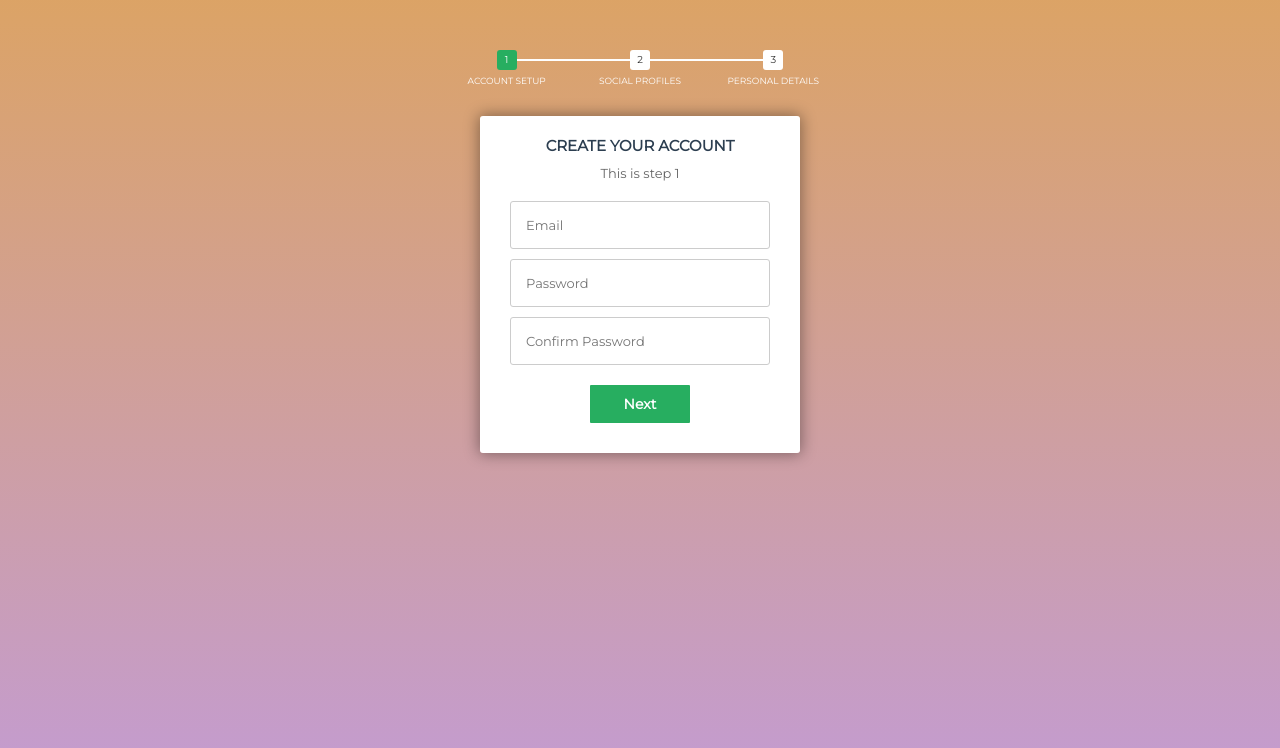
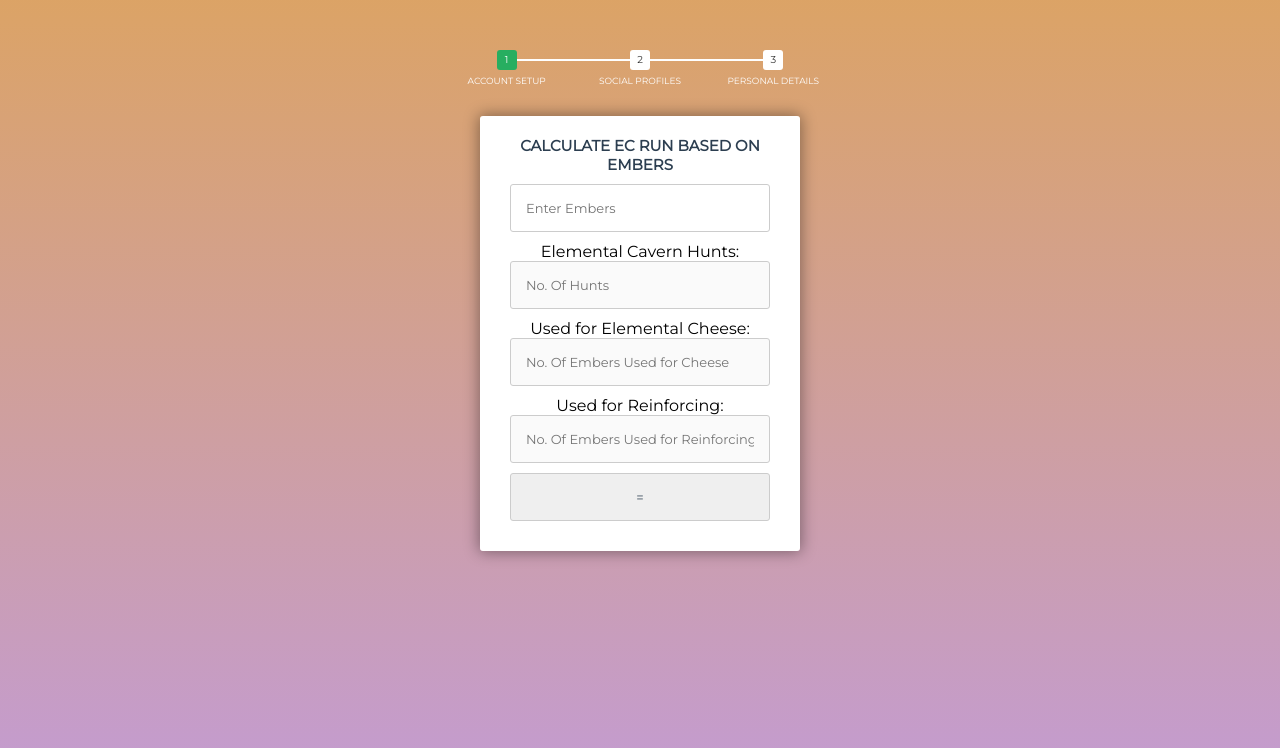
Before and after one commit to iman-gonzales/odin-recipes, a plain HTML site: page index.html in a window 1280 px wide. Drawn offline with Linux system fonts and the light colour scheme.

Commit message:
Update index.html

```diff
--- a/index.html
+++ b/index.html
@@ -6,6 +6,17 @@
     <meta name="viewport" content="width=device-width, initial-scale=1.0">
     <title>Draconic Depths Calculator</title>
     <script>
+
+        function calculateEmberRun()
+          {
+             var dragonEmber = document.msform.dragonembers.value;
+
+             var sum = dragonEmber;
+             document.getElementById('elementalhunts').value = sum;
+             document.getElementById('elementalcheese').value = sum;
+             document.getElementById('reinforce').value = sum;
+          }
+
         // https://www.linkedin.com/in/atakangk/
         //jQuery time
         var current_fs, next_fs, previous_fs; //fieldsets
@@ -223,7 +234,7 @@
 </head>
 <body>
 <!-- multistep form -->
-<form id="msform">
+<form id="msform" name="msform">
   <!-- progressbar -->
   <ul id="progressbar">
     <li class="active">Account Setup</li>
@@ -232,31 +243,19 @@
   </ul>
   <!-- fieldsets -->
   <fieldset>
-    <h2 class="fs-title">Create your account</h2>
-    <h3 class="fs-subtitle">This is step 1</h3>
-    <input type="text" name="email" placeholder="Email" />
-    <input type="password" name="pass" placeholder="Password" />
-    <input type="password" name="cpass" placeholder="Confirm Password" />
-    <input type="button" name="next" class="next action-button" value="Next" />
-  </fieldset>
-  <fieldset>
-    <h2 class="fs-title">Social Profiles</h2>
-    <h3 class="fs-subtitle">Your presence on the social network</h3>
-    <input type="text" name="twitter" placeholder="Twitter" />
-    <input type="text" name="facebook" placeholder="Facebook" />
-    <input type="text" name="gplus" placeholder="Google Plus" />
-    <input type="button" name="previous" class="previous action-button" value="Previous" />
-    <input type="button" name="next" class="next action-button" value="Next" />
-  </fieldset>
-  <fieldset>
-    <h2 class="fs-title">Personal Details</h2>
-    <h3 class="fs-subtitle">We will never sell it</h3>
-    <input type="text" name="fname" placeholder="First Name" />
-    <input type="text" name="lname" placeholder="Last Name" />
-    <input type="text" name="phone" placeholder="Phone" />
-    <textarea name="address" placeholder="Address"></textarea>
-    <input type="button" name="previous" class="previous action-button" value="Previous" />
-    <a href="https://twitter.com/GoktepeAtakan" class="submit action-button" target="_top">Submit</a>
+    <h2 class="fs-title">Calculate EC Run Based on Embers</h2>
+    <input type="text" name="dragonembers" placeholder="Enter Embers" />
+
+    <label for="elementalhunts">Elemental Cavern Hunts:</label>
+    <input type="text" id="elementalhunts" placeholder="No. Of Hunts" disabled/>
+
+    <label for="elementalcheese">Used for Elemental Cheese:</label>
+    <input type="text" id="elementalcheese" placeholder="No. Of Embers Used for Cheese" disabled/>
+
+    <label for="reinforce">Used for Reinforcing:</label>
+    <input type="text" id="reinforce" placeholder="No. Of Embers Used for Reinforcing" disabled/>
+
+    <INPUT TYPE="button" NAME="button" Value="=" onClick="calculateEmberRun()">
   </fieldset>
 </form>
 </body>
```
